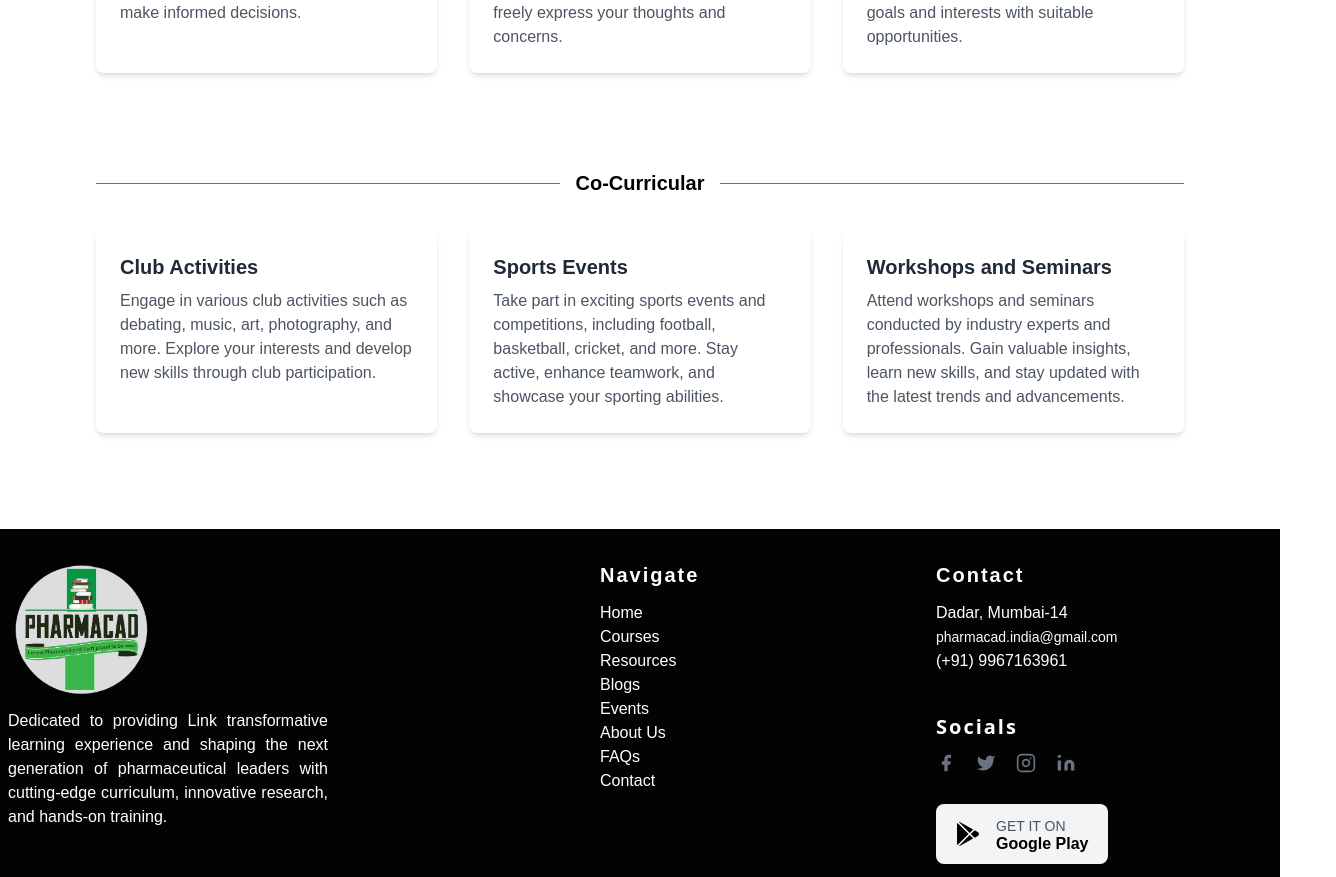
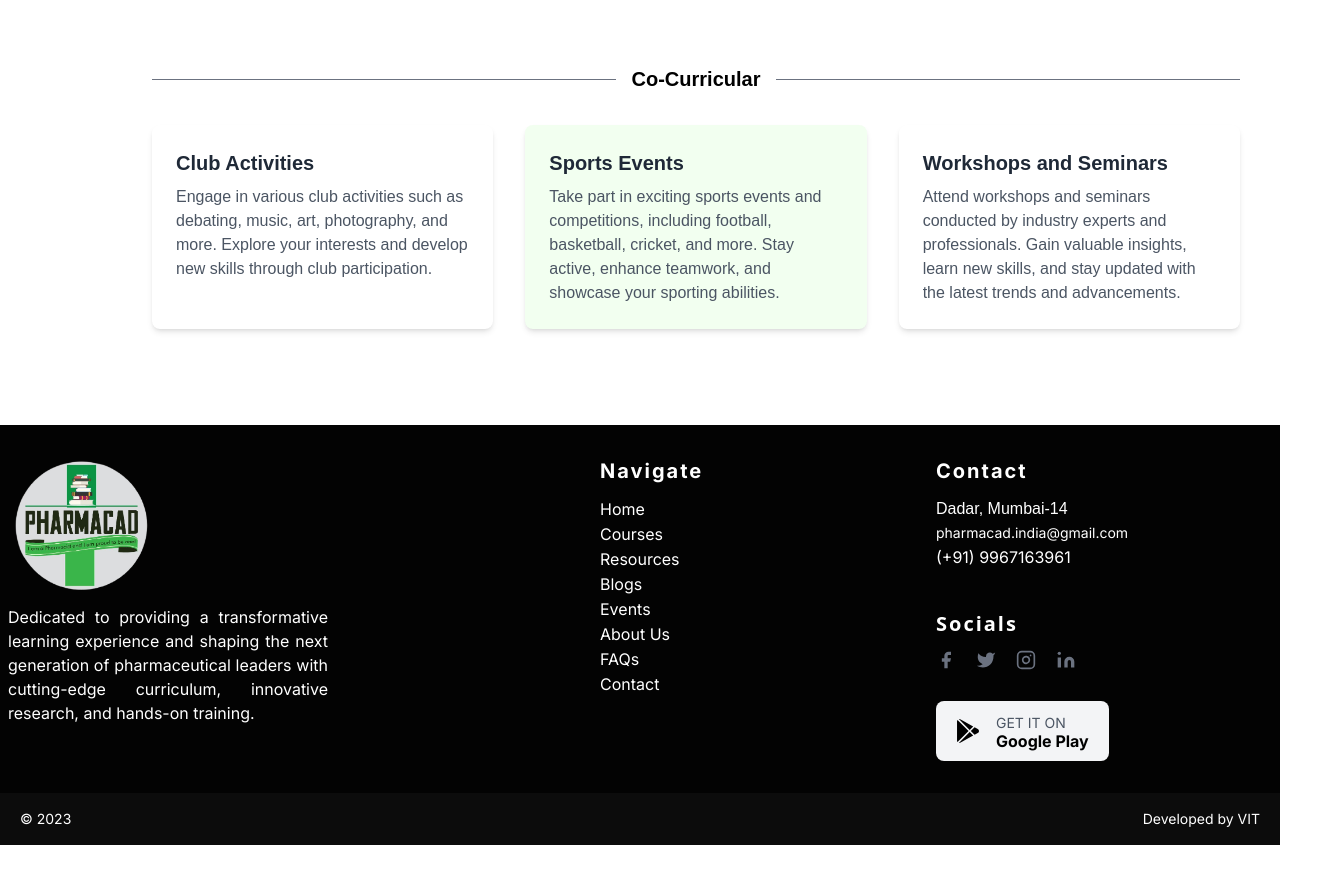
Before and after one commit to vibodhbhosure/Project-Pharmacad, a Next.js app: page /about in a window 1280 px wide. Shown: the part 1920-2797 px from the top of the page, 1336 px wide, since content can reach past the window. After the commit the page ends 2765 px from the top, so only its background shows below. Built offline with nearby package versions, Linux system fonts and the light colour scheme.

Commit message:
suyog alignment changes

```diff
--- a/src/app/about/page.js
+++ b/src/app/about/page.js
@@ -4,18 +4,16 @@ import Image from "next/image";
 
 export default function aboutPage() {
   return (
-    <div className="xl:container xl:mx-auto lg:py-16 lg:px-20 md:py-12 md:px-6 py-9 px-4">
+    <div className="xl:container xl:mx-14 lg:py-16 lg:px-20 md:py-12 md:px-6 py-9 px-4">
 
       <div className="flex lg:flex-row flex-col lg:gap-8 sm:gap-10 gap-12">
         <div className="w-full lg:w-6/12">
-          <h2 className="w-full font-bold font-sans lg:text-5xl text-3xl lg:leading-10 leading-9">ABOUT PHARMACAD</h2>
-          <p className="font-normal font-sans text-xl leading-7 text-justify text-gray-600 mt-6">
+          <h2 className="w-full font-bold font-sans lg:text-5xl text-3xl lg:leading-10 leading-9 font-inter">ABOUT PHARMACAD</h2>
+          <p className="font-light font-montserrat text-xl leading-7 text-justify text-gray-600 mt-6">
             Founded in 2016, Pharmacad is a leading coaching institute for GPAT, NIPER, and other M pharmacy, and MBA entrance exams that provide industrial training, B pharmacy / D pharmacy semester coaching, customized library, and relevant certificate courses via online and offline platforms.
 
             Our team at Pharmacad are united by a common desire to work towards grooming pharmaceutical students. We believe that the right direction and excellent comprehensive study materials will help a student in breaking every success record. Following this belief, we have nurtured the best pharmacy coaching classes to offer high-quality education to the aspirants in today’s highly competitive environment.</p>
         </div>
-
-
 
         <div className="w-full lg:w-6/12">
           <Image className="lg:block hidden w-full" src={Abtpage} alt="people discussing on board" />
@@ -27,9 +25,9 @@ export default function aboutPage() {
 
       <div className="flex md:gap-14 gap-16 justify-between lg:mt-10 mt-10">
         <div className="w-full">
-          <h2 className="font-bold font-sans lg:text-4xl text-2xl lg:leading-9 leading-7 text-gray-800">Our Mission & Vision</h2>
-          <p className="font-normal font-sans text-lg leading-6 text-gray-600 mt-6 w-full text-justify">We possess strong tie-ups and partnerships with leading industry professionals for certificate courses, job placements, and internship opportunities.</p>
-          <p className="font-normal font-sans text-lg leading-6 text-gray-600 w-full mt-2 text-justify">We aim to deepen and extend knowledge in the field of pharmacy by creating a one-stop solution for all pharmacy students to help them achieve academic excellence and professional leadership.</p>
+          <h2 className="font-bold font-sans lg:text-4xl text-2xl lg:leading-9 leading-7 text-gray-800 font-inter">Our Mission & Vision</h2>
+          <p className="font-normal font-sans text-lg leading-6 text-gray-600 mt-6 w-full text-justify font-montserrat">We possess strong tie-ups and partnerships with leading industry professionals for certificate courses, job placements, and internship opportunities.</p>
+          <p className="font-normal font-sans text-lg leading-6 text-gray-600 w-full mt-2 text-justify font-montserrat">We aim to deepen and extend knowledge in the field of pharmacy by creating a one-stop solution for all pharmacy students to help them achieve academic excellence and professional leadership.</p>
         </div>
 
       </div>
@@ -37,28 +35,28 @@ export default function aboutPage() {
       <div className="container mx-auto py-8">
         <div className="flex items-center my-4">
           <div className="flex-grow bg-gray-500 h-px"></div>
-          <p className="mx-4 text-black font-bold text-xl">Coaching</p>
+          <p className="mx-4 text-black font-bold text-xl font-raleway">Coaching</p>
           <div className="flex-grow bg-gray-500 h-px"></div>
         </div>
 
         <div className="grid grid-cols-1 md:grid-cols-2 lg:grid-cols-3 gap-8">
-          <div className="bg-white rounded-lg shadow-md p-6">
-            <h3 className="text-xl font-semibold text-gray-800 mb-2">Specialized Team of Experts</h3>
-            <p className="text-gray-600">
+          <div className="bg-[#f2fff0] rounded-lg shadow-md p-6">
+            <h3 className="text-xl font-semibold text-gray-800 mb-2 ">Specialized Team of Experts</h3>
+            <p className="text-gray-600 font-montserrat">
               Our coaching services are provided by a dedicated team of industry experts. They have extensive knowledge and experience to help you prepare for your semester, entrance, and competitive examinations.
             </p>
           </div>
 
           <div className="bg-white rounded-lg shadow-md p-6">
             <h3 className="text-xl font-semibold text-gray-800 mb-2">Comprehensive Exam Preparation</h3>
-            <p className="text-gray-600">
+            <p className="text-gray-600 font-montserrat">
               We offer comprehensive coaching programs that cover all the essential topics and concepts required for your exams. Our goal is to equip you with the knowledge and skills necessary for success.
             </p>
           </div>
 
-          <div className="bg-white rounded-lg shadow-md p-6">
+          <div className="bg-[#f2fff0] rounded-lg shadow-md p-6">
             <h3 className="text-xl font-semibold text-gray-800 mb-2">Personalized Approach</h3>
-            <p className="text-gray-600">
+            <p className="text-gray-600 font-montserrat">
               We understand that each student has unique learning needs. Our coaching sessions are tailored to address your specific requirements, allowing you to learn at your own pace and focus on areas that require additional attention.
             </p>
           </div>
@@ -76,21 +74,21 @@ export default function aboutPage() {
         <div className="grid grid-cols-1 md:grid-cols-2 lg:grid-cols-3 gap-8">
           <div className="bg-white rounded-lg shadow-md p-6">
             <h3 className="text-xl font-semibold text-gray-800 mb-2">Industry Certificates</h3>
-            <p className="text-gray-600">
+            <p className="text-gray-600 font-montserrat">
               Earn industry-recognized certificates in areas such as programming, design, digital marketing, and more. Enhance your skills and boost your resume with valuable certifications.
             </p>
           </div>
 
-          <div className="bg-white rounded-lg shadow-md p-6">
+          <div className="bg-[#f2fff0] rounded-lg shadow-md p-6">
             <h3 className="text-xl font-semibold text-gray-800 mb-2">Job Placements</h3>
-            <p className="text-gray-600">
+            <p className="text-gray-600 font-montserrat">
               Benefit from our strong partnerships with leading companies for job placements and internships. Gain practical experience and kickstart your career in your desired field.
             </p>
           </div>
 
           <div className="bg-white rounded-lg shadow-md p-6">
             <h3 className="text-xl font-semibold text-gray-800 mb-2">Internship Opportunities</h3>
-            <p className="text-gray-600">
+            <p className="text-gray-600 font-montserrat">
               Explore a wide range of internship opportunities with renowned organizations. Apply your knowledge, gain real-world exposure, and build valuable connections.
             </p>
           </div>
@@ -104,23 +102,23 @@ export default function aboutPage() {
         </div>
 
         <div className="grid grid-cols-1 md:grid-cols-2 lg:grid-cols-3 gap-8">
-          <div className="bg-white rounded-lg shadow-md p-6">
+          <div className="bg-[#f2fff0] rounded-lg shadow-md p-6">
             <h3 className="text-xl font-semibold text-gray-800 mb-2">Student-Centric Approach</h3>
-            <p className="text-gray-600">
+            <p className="text-gray-600 font-montserrat">
               Our counseling services prioritize the needs and aspirations of students. We provide personalized guidance to help you choose a suitable career path and make informed decisions.
             </p>
           </div>
 
           <div className="bg-white rounded-lg shadow-md p-6">
             <h3 className="text-xl font-semibold text-gray-800 mb-2">Feedback-Driven Mechanism</h3>
-            <p className="text-gray-600">
+            <p className="text-gray-600 font-montserrat">
               We value your feedback and continuously improve our counseling process. We believe in creating a supportive environment where you can freely express your thoughts and concerns.
             </p>
           </div>
 
-          <div className="bg-white rounded-lg shadow-md p-6">
+          <div className="bg-[#f2fff0] rounded-lg shadow-md p-6">
             <h3 className="text-xl font-semibold text-gray-800 mb-2">Career Path Guidance</h3>
-            <p className="text-gray-600">
+            <p className="text-gray-600 font-montserrat">
               Our experienced counselors provide expert advice and guidance to help you explore different career paths in India and abroad. We help you align your goals and interests with suitable opportunities.
             </p>
           </div>
@@ -139,31 +137,26 @@ export default function aboutPage() {
         <div className="grid grid-cols-1 md:grid-cols-2 lg:grid-cols-3 gap-8">
           <div className="bg-white rounded-lg shadow-md p-6">
             <h3 className="text-xl font-semibold text-gray-800 mb-2">Club Activities</h3>
-            <p className="text-gray-600">
+            <p className="text-gray-600 font-montserrat">
               Engage in various club activities such as debating, music, art, photography, and more. Explore your interests and develop new skills through club participation.
             </p>
           </div>
 
-          <div className="bg-white rounded-lg shadow-md p-6">
+          <div className="bg-[#f2fff0] rounded-lg shadow-md p-6">
             <h3 className="text-xl font-semibold text-gray-800 mb-2">Sports Events</h3>
-            <p className="text-gray-600">
+            <p className="text-gray-600 font-montserrat">
               Take part in exciting sports events and competitions, including football, basketball, cricket, and more. Stay active, enhance teamwork, and showcase your sporting abilities.
             </p>
           </div>
 
           <div className="bg-white rounded-lg shadow-md p-6">
             <h3 className="text-xl font-semibold text-gray-800 mb-2">Workshops and Seminars</h3>
-            <p className="text-gray-600">
+            <p className="text-gray-600 font-montserrat">
               Attend workshops and seminars conducted by industry experts and professionals. Gain valuable insights, learn new skills, and stay updated with the latest trends and advancements.
             </p>
           </div>
         </div>
       </div>
-
-
-
-
-
     </div>
 
   );
--- a/src/components/footer.jsx
+++ b/src/components/footer.jsx
@@ -17,9 +17,9 @@ const Footer = () => {
               height={100}
             />
             <div>
-              <p className="mt-2 text-md text-justify text-white">
-                Dedicated to providing Link transformative learning experience
-                and shaping the next generation of pharmaceutical leaders with
+              <p className="mt-2 text-md text-justify font-inter text-white">
+                Dedicated to providing a transformative learning experience and
+                shaping the next generation of pharmaceutical leaders with
                 cutting-edge curriculum, innovative research, and hands-on
                 training.
               </p>
@@ -29,123 +29,112 @@ const Footer = () => {
           {/* Right Side */}
           <div className="flex-grow flex flex-wrap md:pl-40">
             <div className="w-1/2 md:w-1/2 md:pr-8">
-              <h2 className="title-font font-bold text-white tracking-widest text-xl mb-3">
+              <h2 className="title-font font-bold text-white tracking-widest text-xl mb-3 font-inter">
                 Navigate
               </h2>
               <div className="list-none text-left mb-10">
                 <li>
-                  <Link
-                    target="_blank"
+                  <a
                     href="#"
-                    className="text-white hover:text-gray-600"
+                    className="text-white hover:text-gray-600 font-inter"
                   >
                     Home
-                  </Link>
+                  </a>
                 </li>
                 <li>
-                  <Link
-                    target="_blank"
+                  <a
                     href="#"
-                    className="text-white hover:text-gray-600"
+                    className="text-white hover:text-gray-600 font-inter"
                   >
                     Courses
-                  </Link>
+                  </a>
                 </li>
                 <li>
-                  <Link
-                    target="_blank"
+                  <a
                     href="#"
-                    className="text-white hover:text-gray-600"
+                    className="text-white hover:text-gray-600 font-inter"
                   >
                     Resources
-                  </Link>
+                  </a>
                 </li>
                 <li>
-                  <Link
-                    target="_blank"
+                  <a
                     href="#"
-                    className="text-white hover:text-gray-600"
+                    className="text-white hover:text-gray-600 font-inter"
                   >
                     Blogs
-                  </Link>
+                  </a>
                 </li>
                 <li>
-                  <Link
-                    target="_blank"
+                  <a
                     href="#"
-                    className="text-white hover:text-gray-600"
+                    className="text-white hover:text-gray-600 font-inter"
                   >
                     Events
-                  </Link>
+                  </a>
                 </li>
                 <li>
-                  <Link
-                    target="_blank"
+                  <a
                     href="/about"
-                    className="text-white hover:text-gray-600"
+                    className="text-white hover:text-gray-600 font-inter"
                   >
                     About Us
-                  </Link>
+                  </a>
                 </li>
                 <li>
-                  <Link
-                    target="_blank"
+                  <a
                     href="#"
-                    className="text-white hover:text-gray-600"
+                    className="text-white hover:text-gray-600 font-inter"
                   >
                     FAQs
-                  </Link>
+                  </a>
                 </li>
                 <li>
-                  <Link
-                    target="_blank"
+                  <a
                     href="#"
-                    className="text-white hover:text-gray-600"
+                    className="text-white hover:text-gray-600 font-inter"
                   >
                     Contact
-                  </Link>
+                  </a>
                 </li>
               </div>
             </div>
 
             <div className="w-1/2 md:w-1/2">
-              <h2 className="title-font font-bold text-white tracking-widest text-xl mb-3">
+              <h2 className="title-font font-bold text-white tracking-widest text-xl mb-3 font-inter">
                 Contact
               </h2>
               <div className="list-none text-left mb-10">
                 <li>
-                  <Link
-                    target="_blank"
+                  <a
                     href="#"
-                    className="text-white hover:text-gray-600"
+                    className="text-white hover:text-gray-600font-inter"
                   >
                     Dadar, Mumbai-14
-                  </Link>
+                  </a>
                 </li>
                 <li>
-                  <Link
-                    target="_blank"
+                  <a
                     href="#"
-                    className="text-white break-words text-sm hover:text-gray-600"
+                    className="text-white break-words text-sm hover:text-gray-600 font-inter"
                   >
                     pharmacad.india@gmail.com
-                  </Link>
+                  </a>
                 </li>
                 <li>
-                  <Link
-                    target="_blank"
+                  <a
                     href="#"
-                    className="text-white hover:text-gray-600"
+                    className="text-white hover:text-gray-600 font-inter"
                   >
                     (+91) 9967163961
-                  </Link>
+                  </a>
                 </li>
               </div>
-              <h2 className="title-font font-bold font-sans text-white tracking-widest text-xl mb-3">
+              <h2 className="title-font font-bold font-sans text-white tracking-widest text-xl mb-3 font-inter">
                 Socials
               </h2>
               <span className="inline-flex sm:ml-auto sm:mt-0 mt-2 justify-center sm:justify-start">
-                <Link target="_blank" href="#" className=" text-gray-500">
+                <a href="#" className=" text-gray-500">
                   <svg
                     fill="currentColor"
                     strokeLinecap="round"
@@ -156,8 +145,8 @@ const Footer = () => {
                   >
                     <path d="M18 2h-3a5 5 0 00-5 5v3H7v4h3v8h4v-8h3l1-4h-4V7a1 1 0 011-1h3z"></path>
                   </svg>
-                </Link>
-                <Link target="_blank" href="#" className="ml-5 text-gray-500">
+                </a>
+                <a href="#" className="ml-5 text-gray-500">
                   <svg
                     fill="currentColor"
                     strokeLinecap="round"
@@ -168,8 +157,8 @@ const Footer = () => {
                   >
                     <path d="M23 3a10.9 10.9 0 01-3.14 1.53 4.48 4.48 0 00-7.86 3v1A10.66 10.66 0 013 4s-4 9 5 13a11.64 11.64 0 01-7 2c9 5 20 0 20-11.5a4.5 4.5 0 00-.08-.83A7.72 7.72 0 0023 3z"></path>
                   </svg>
-                </Link>
-                <Link target="_blank" href="#" className="ml-5 text-gray-500">
+                </a>
+                <a href="#" className="ml-5 text-gray-500">
                   <svg
                     fill="none"
                     stroke="currentColor"
@@ -189,8 +178,8 @@ const Footer = () => {
                     ></rect>
                     <path d="M16 11.37A4 4 0 1112.63 8 4 4 0 0116 11.37zm1.5-4.87h.01"></path>
                   </svg>
-                </Link>
-                <Link target="_blank" href="#" className="ml-5 text-gray-500">
+                </a>
+                <a href="#" className="ml-5 text-gray-500">
                   <svg
                     fill="currentColor"
                     stroke="currentColor"
@@ -206,13 +195,10 @@ const Footer = () => {
                     ></path>
                     <circle cx="4" cy="4" r="2" stroke="none"></circle>
                   </svg>
-                </Link>
+                </a>
               </span>
               <div className="w-full mt-6 text-left">
-                <Link
-                  target="_blank"
-                  href="https://play.google.com/store/apps/details?id=co.loki.pharmac"
-                >
+                <a href="https://play.google.com/store/apps/details?id=co.loki.pharmac">
                   <button className="bg-gray-100 inline-flex py-3 px-5 rounded-lg items-center hover:bg-gray-200 focus:outline-none">
                     <svg
                       xmlns="http://www.w3.org/2000/svg"
@@ -223,27 +209,27 @@ const Footer = () => {
                       <path d="M99.617 8.057a50.191 50.191 0 00-38.815-6.713l230.932 230.933 74.846-74.846L99.617 8.057zM32.139 20.116c-6.441 8.563-10.148 19.077-10.148 30.199v411.358c0 11.123 3.708 21.636 10.148 30.199l235.877-235.877L32.139 20.116zM464.261 212.087l-67.266-37.637-81.544 81.544 81.548 81.548 67.273-37.64c16.117-9.03 25.738-25.442 25.738-43.908s-9.621-34.877-25.749-43.907zM291.733 279.711L60.815 510.629c3.786.891 7.639 1.371 11.492 1.371a50.275 50.275 0 0027.31-8.07l266.965-149.372-74.849-74.847z"></path>
                     </svg>
                     <span className="ml-4 flex items-start flex-col leading-none">
-                      <span className="text-sm text-gray-600 mb">
+                      <span className="text-sm text-gray-600 mb font-inter">
                         GET IT ON
                       </span>
-                      <span className="title-font font-bold text-md text-left">
+                      <span className="title-font font-bold text-md text-left font-inter">
                         Google Play
                       </span>
                     </span>
                   </button>
-                </Link>
+                </a>
               </div>
             </div>
           </div>
         </div>
       </div>
       <div className="bg-[#0C0C0C]">
-        <div className="container mx-auto py-4 px-5 flex flex-wrap flex-col sm:flex-row">
-          <p className="text-white text-sm text-center sm:text-left font-sans-bold">
+        <div className="xl:container mx-auto py-4 px-5 flex flex-wrap flex-col sm:flex-row">
+          <p className="text-white font-inter text-sm text-center sm:text-left font-sans-bold">
             © 2023
           </p>
           <div className="inline-flex sm:ml-auto sm:mt-0 mt-2 justify-center sm:justify-start">
-            <p className="text-white text-sm text-left sm:text-left font-sans-bold">
+            <p className="text-white font-inter text-sm text-left sm:text-left font-sans-bold">
               Developed by VIT
             </p>
           </div>
--- a/src/styles/globals.css
+++ b/src/styles/globals.css
@@ -14,16 +14,14 @@
 
 * {
     font-family: 'Montserrat', sans-serif;
-}
-
-* {
     margin: 0;
     padding: 0;
     outline: none;
     box-sizing: border-box;
 }
 
-/* a {
+
+a {
     text-decoration: none;
     color: inherit;
 }
@@ -89,7 +87,7 @@ nav {
     display: flex;
     justify-content: center;
     align-items: center;
-} */
+}
 
 /* @media screen and (min-width: 768px) {
     .nav__menu-bar {
```
Also changed, not shown: src/components/FAQs.jsx (+13 -11 lines), src/components/Navbars.jsx (+31 -22 lines), src/components/about.jsx (+10 -14 lines), src/components/contact.jsx (+57 -17 lines), src/components/coursesoffered.jsx (+20 -8 lines).
